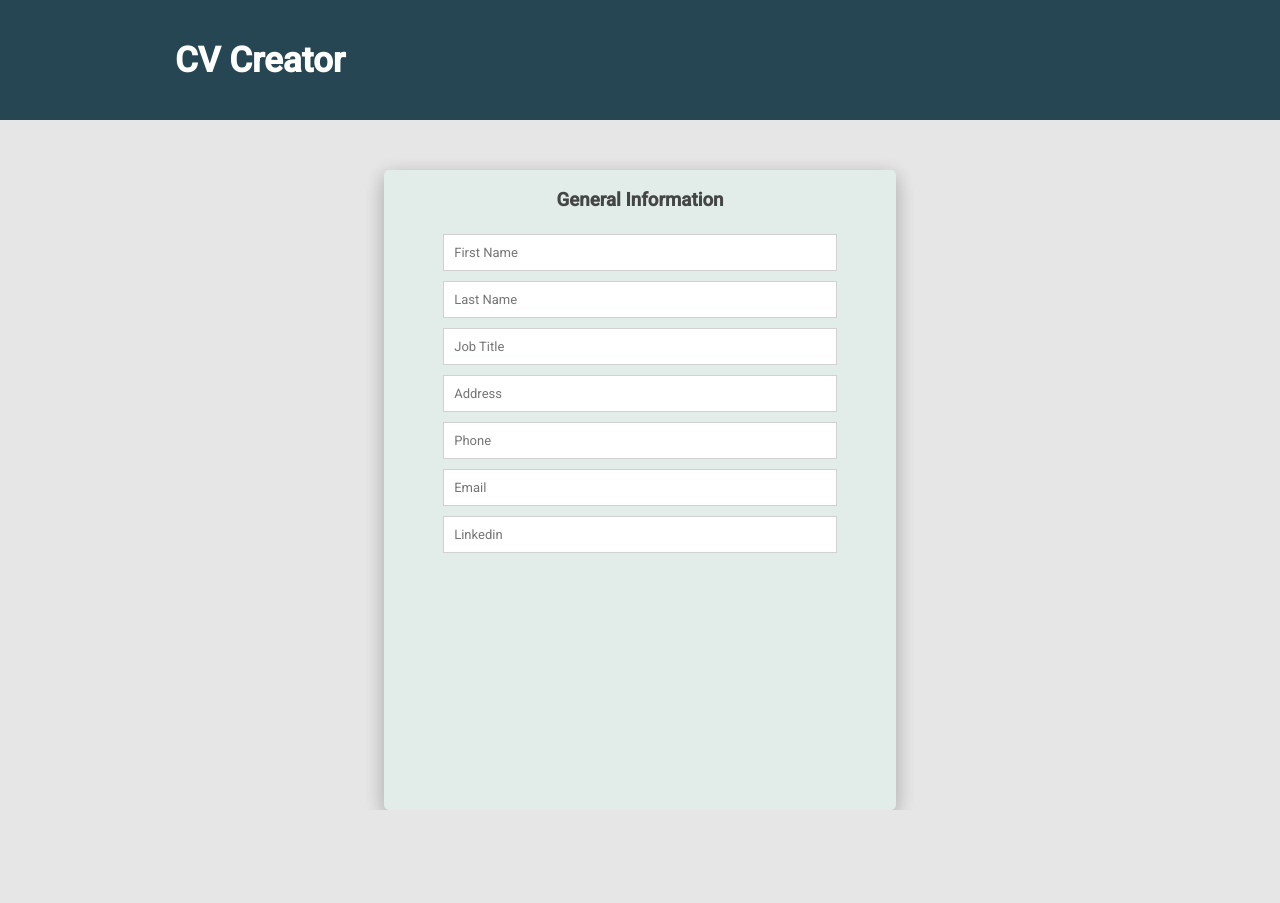
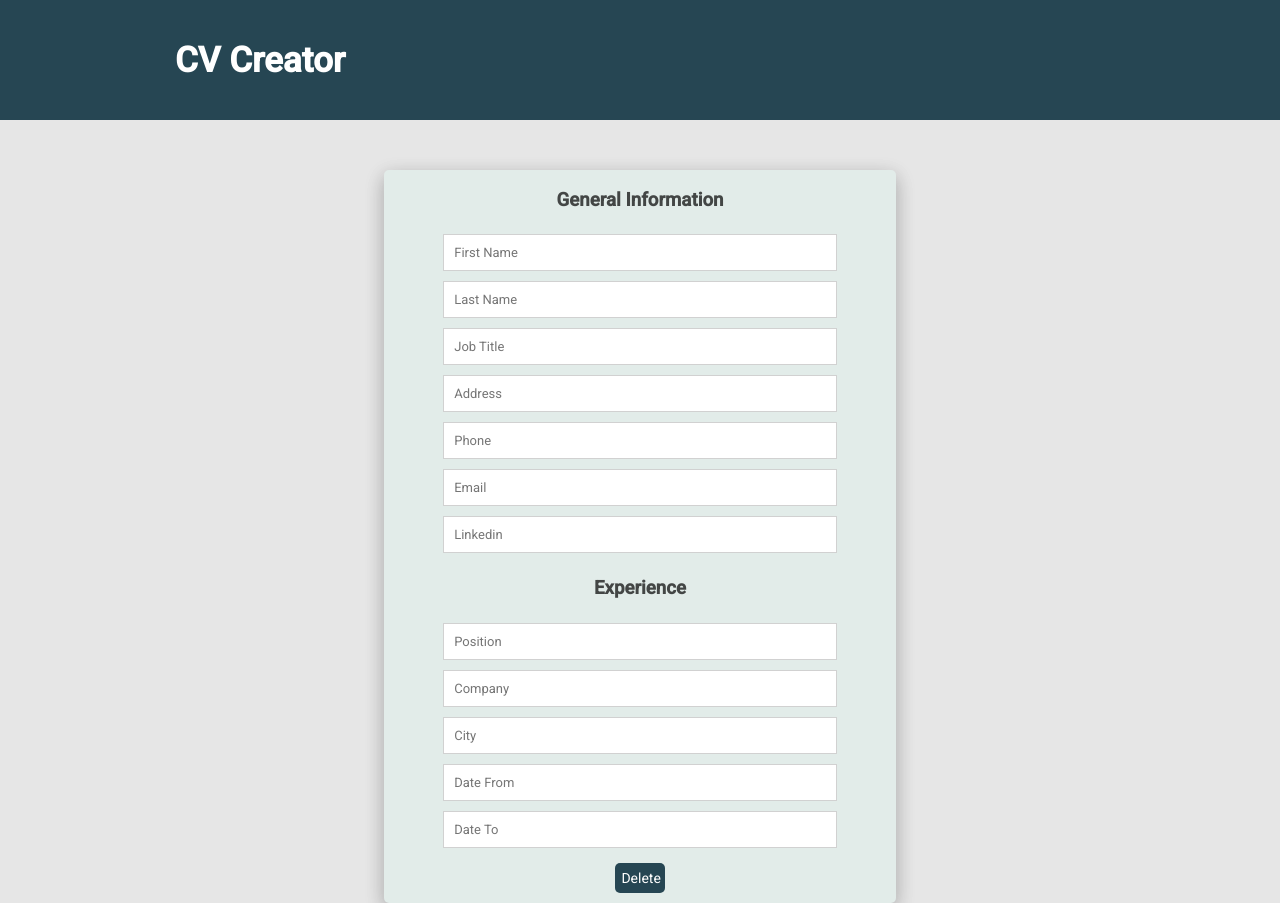
Before and after one commit to adrianhm13/cv-project, a React (Create React App) app: page / in a window 1280 px wide. Before the commit the page ends 810 px from the top, so only its background shows below. Built offline with nearby package versions, Linux system fonts and the light colour scheme.

Commit message:
Experience setState to State hook

```diff
--- a/src/App.js
+++ b/src/App.js
@@ -96,7 +96,46 @@ const AppFunctional = () => {
         ...generalInformation,
         linkedin: e.target.value,
       }));
-    }
+    },
+  };
+  const handleExperience = {
+    handlePosition: (index) => (e) => {
+      let position = e.target.value;
+      const copyExperienceList = JSON.parse(JSON.stringify(experienceList[index]))
+      copyExperienceList.position = position;
+      setExperienceList(([copyExperienceList]));
+    },
+    handleCompany: (index) => (e) => {
+      let company = e.target.value;
+      const copyExperienceList = JSON.parse(JSON.stringify(experienceList[index]))
+      copyExperienceList.company = company;
+      setExperienceList(([copyExperienceList]));
+    },
+    handleCity: (index) => (e) => {
+      let city = e.target.value;
+      const copyExperienceList = JSON.parse(JSON.stringify(experienceList[index]))
+      copyExperienceList.city = city;
+      setExperienceList(([copyExperienceList]));
+    },
+    handleDateFrom: (index) => (e) => {
+      let dateFrom = e.target.value;
+      const copyExperienceList = JSON.parse(JSON.stringify(experienceList[index]))
+      copyExperienceList.dateFrom = dateFrom;
+      setExperienceList(([copyExperienceList]));
+    },
+    handleDateTo: (index) => (e) => {
+      let dateTo = e.target.value;
+      const copyExperienceList = JSON.parse(JSON.stringify(experienceList[index]))
+      copyExperienceList.dateTo = dateTo;
+      setExperienceList(([copyExperienceList]));
+    },
+    handleDelete: (index) => {
+      const experienceList = this.state.experienceList;
+      const prevExperienceList = experienceList.slice(0, index);
+      const postExperienceList = experienceList.slice(index + 1);
+      const newExperienceList = [...prevExperienceList, ...postExperienceList];
+      this.setState({ experienceList: newExperienceList });
+    },
   };
 
   return (
@@ -111,20 +150,20 @@ const AppFunctional = () => {
             generalInformation={generalInformation}
           />
           <div>
-            {/* <AddSubTitle title="Experience" />
-            {this.state.experienceList.map((element, index) => {
+            <AddSubTitle title="Experience" />
+            {experienceList.map((element, index) => {
               return (
                 <div key={element.id}>
                   <Experience
-                    handleExperience={this.handleExperience}
-                    experienceInfo={this.state.experienceList[index]}
+                    handleExperience={handleExperience}
+                    experienceInfo={experienceList[index]}
                     index={index}
                   />
                 </div>
               );
             })}
           </div>
-          <button onClick={this.addExperience}>Add</button>
+          {/* <button onClick={this.addExperience}>Add</button>
           <div>
             <AddSubTitle title="Education" />
             {this.state.educationList.map((element, index) => {
@@ -146,10 +185,8 @@ const AppFunctional = () => {
           </div>
         </div>
 
-        <Preview className="preview" information={this.state} />
-      </div> */}
-          </div>
-        </div>
+        <Preview className="preview" information={this.state} /> */}
+      </div>
       </div>
     </div>
   );
--- a/src/components/Experience.js
+++ b/src/components/Experience.js
@@ -4,6 +4,7 @@ const Experience = props => {
   const handleExperience = props.handleExperience;
   const experienceInfo = props.experienceInfo;
   const index = props.index;
+  console.log("Experience Info", experienceInfo)
   return (
     <div>
       <ExperienceFields
@@ -24,8 +25,10 @@ const ExperienceFields = props => {
     handleDateTo,
     handleDelete,
   } = props.handleExperience;
+  console.log(props.experienceInfo)
   const { position, company, city, dateFrom, dateTo, key } =
     props.experienceInfo;
+    console.log(position)
   const index = props.index;
   return (
     <div className="inputs">
```
